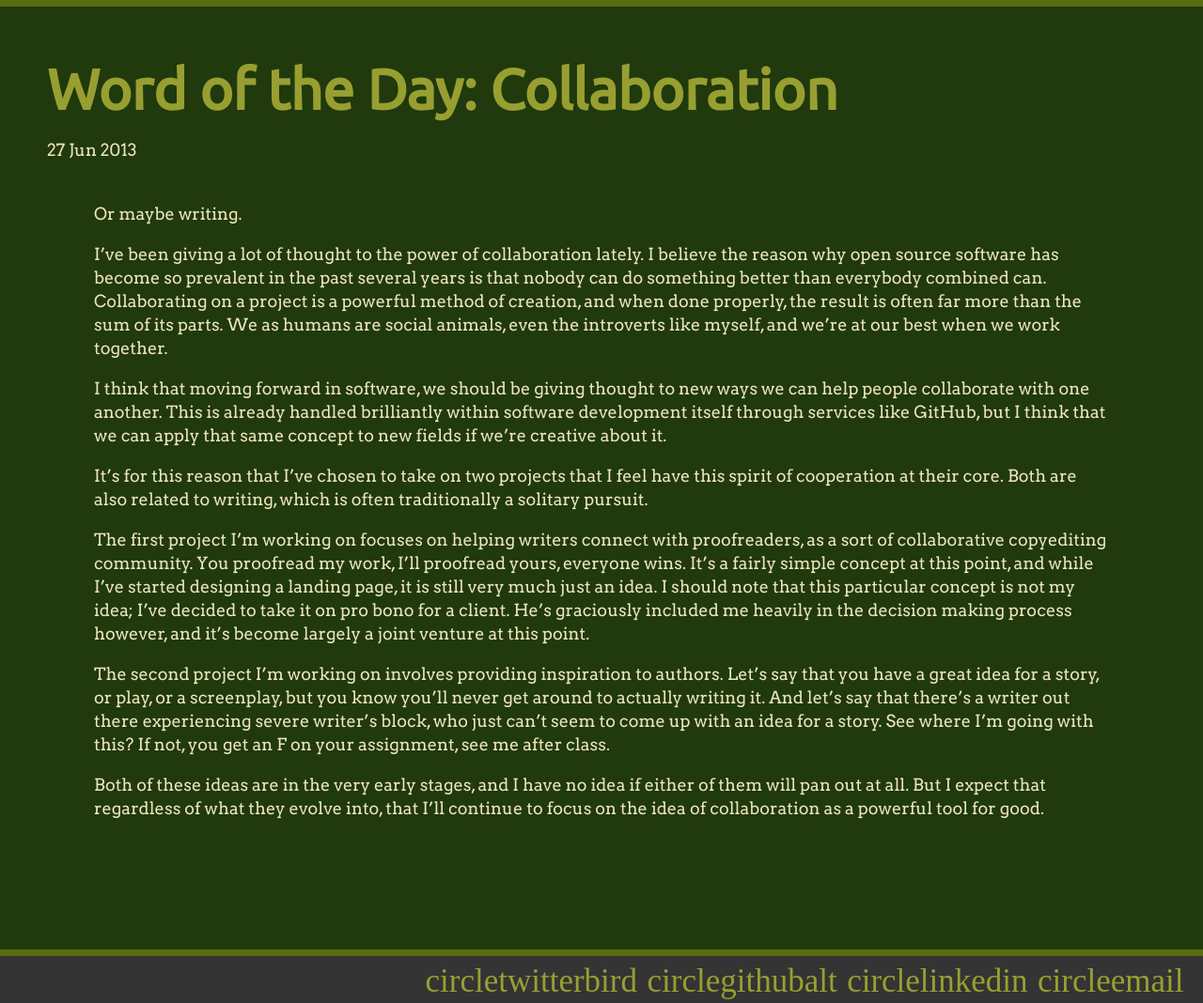
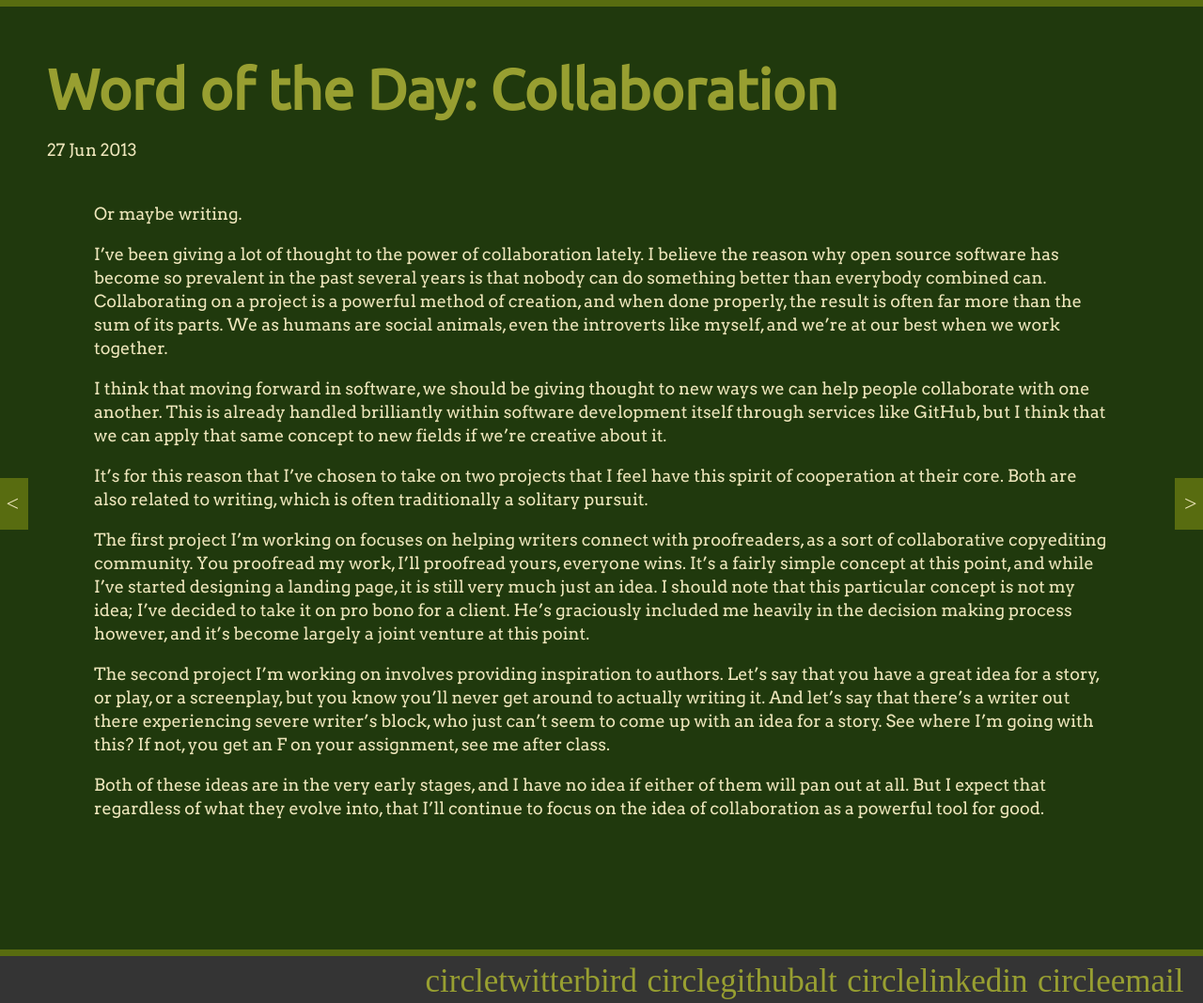
Before and after one commit to devonoel/DevoNoel.github.io, a Jekyll site: the page built from _posts/2013-06-27-word-of-the-day-collaboration.markdown, in a window 1280 px wide. Shown: the whole page at 94% size. Built offline with Jekyll 4.4.1, drawn with Linux system fonts in a browser that asks for light colours; some web fonts are replaced.

Commit message:
Add Prev/Next buttons to blog

```diff
--- a/_layouts/post.html
+++ b/_layouts/post.html
@@ -1,6 +1,17 @@
 ---
 layout: default
 ---
+<link href="/css/post-nav.css" rel="stylesheet">
+
+<nav class="prev-next-buttons">
+	{% if page.previous.url %}
+  	<a href="{{page.previous.url}}" class="prev-button">Prev</a>
+	{% endif %}
+	{% if page.next.url %}
+  	<a href="{{page.next.url}}" class="next-button">Next</a>
+	{% endif %}
+</nav>
+
 <div class="blog">
 	<h2>{{ page.title }}</h2>
 	<p class="meta">{{ page.date | date_to_string }}</p>
--- a/css/main.css
+++ b/css/main.css
@@ -19,6 +19,7 @@
 html {
   height: 100%;
   width: 100%;
+	overflow-x: hidden;
   font-size: 100%;
   -webkit-text-size-adjust: 100%;
   -ms-text-size-adjust: 100%;
@@ -28,6 +29,7 @@
   height: 100%;
   width: 100%;
   position: relative;
+	overflow-x: hidden;
 }
 
 @font-face {
@@ -82,6 +84,7 @@
   padding-bottom: 20px;
   border-top: 7px solid #586C10;
   border-bottom: 7px solid #586C10;
+	overflow-x: hidden;
 }
 
 .menu {
--- /dev/null
+++ b/css/post-nav.css
@@ -0,0 +1,60 @@
+@import url(http://fonts.googleapis.com/css?family=Stalinist+One);
+
+nav.prev-next-buttons {
+  position: absolute;
+  top: 50%;
+  width: 100%;
+}
+
+nav.prev-next-buttons > a {
+  text-decoration: none;
+  color: #EEE6BC;
+  background-color: #586C10;
+  min-width: 100px;
+  padding: 15px;
+  text-transform:lowercase;
+}
+
+a.prev-button {
+  transition:left 0.3s;
+  -webkit-transition:left 0.3s;
+  -moz-transition: left 0.3s;
+  left: -100px;
+  position: absolute;
+  text-align: left;
+}
+
+a.prev-button:hover {
+  left: 0px;
+}
+
+a.prev-button:after {
+  font-family: 'Stalinist One', cursive;
+  position: absolute;
+  right: 10px;
+  content: '<';
+  font-size: 24px;
+  top: 15px;
+}
+
+a.next-button {
+  transition:right 0.3s;
+  -webkit-transition:right 0.3s;
+  -moz-transition: right 0.3s;
+  right: -100px;
+  position: absolute;
+  text-align: right;
+}
+
+a.next-button:hover {
+  right: 0px;
+}
+
+a.next-button:before {
+  font-family: 'Stalinist One', cursive;
+  position: absolute;
+  left: 10px;
+  content: '>';
+  font-size: 24px;
+  top: 15px;
+}
```
Also changed, not shown: 6 other files.
